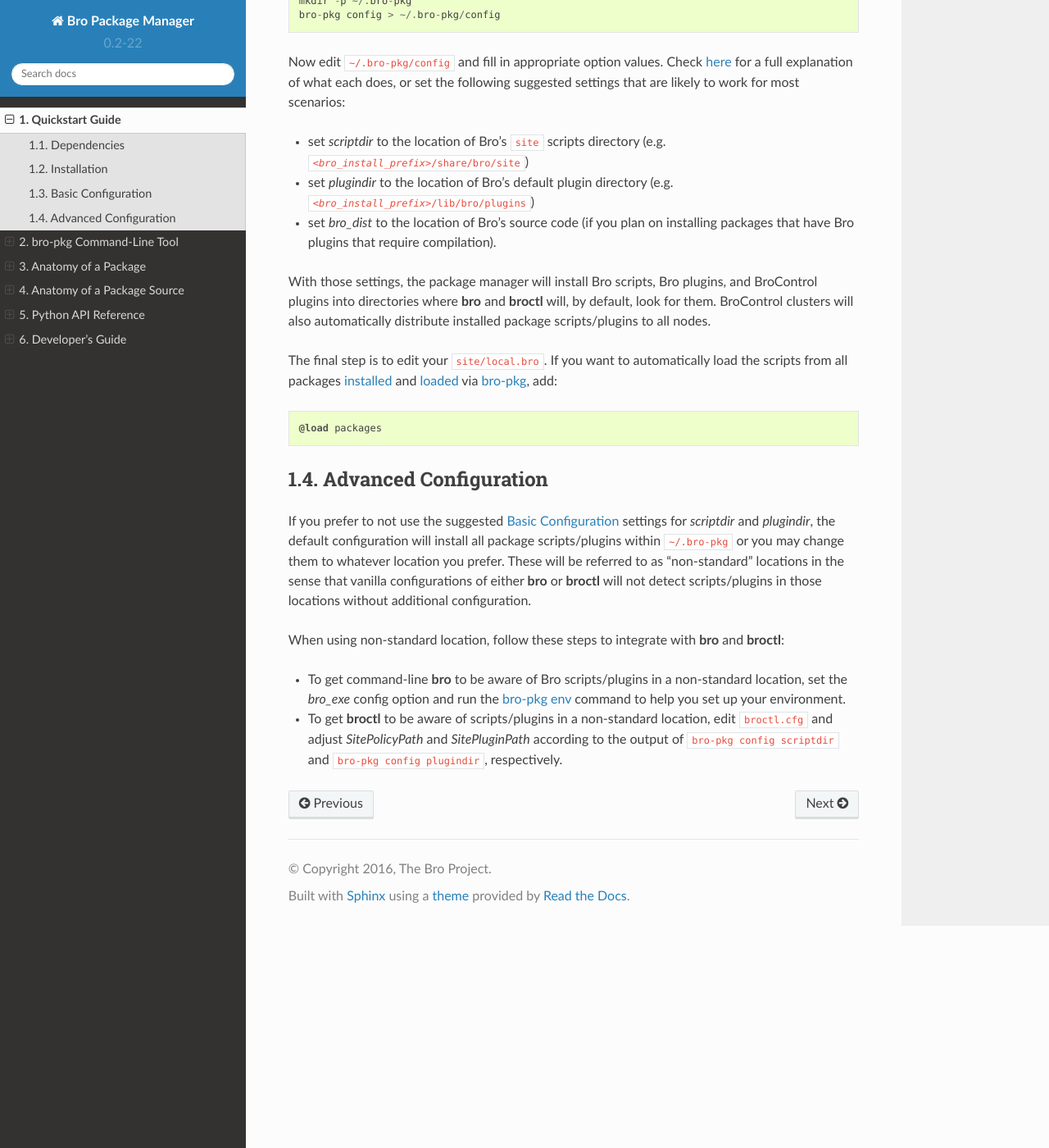
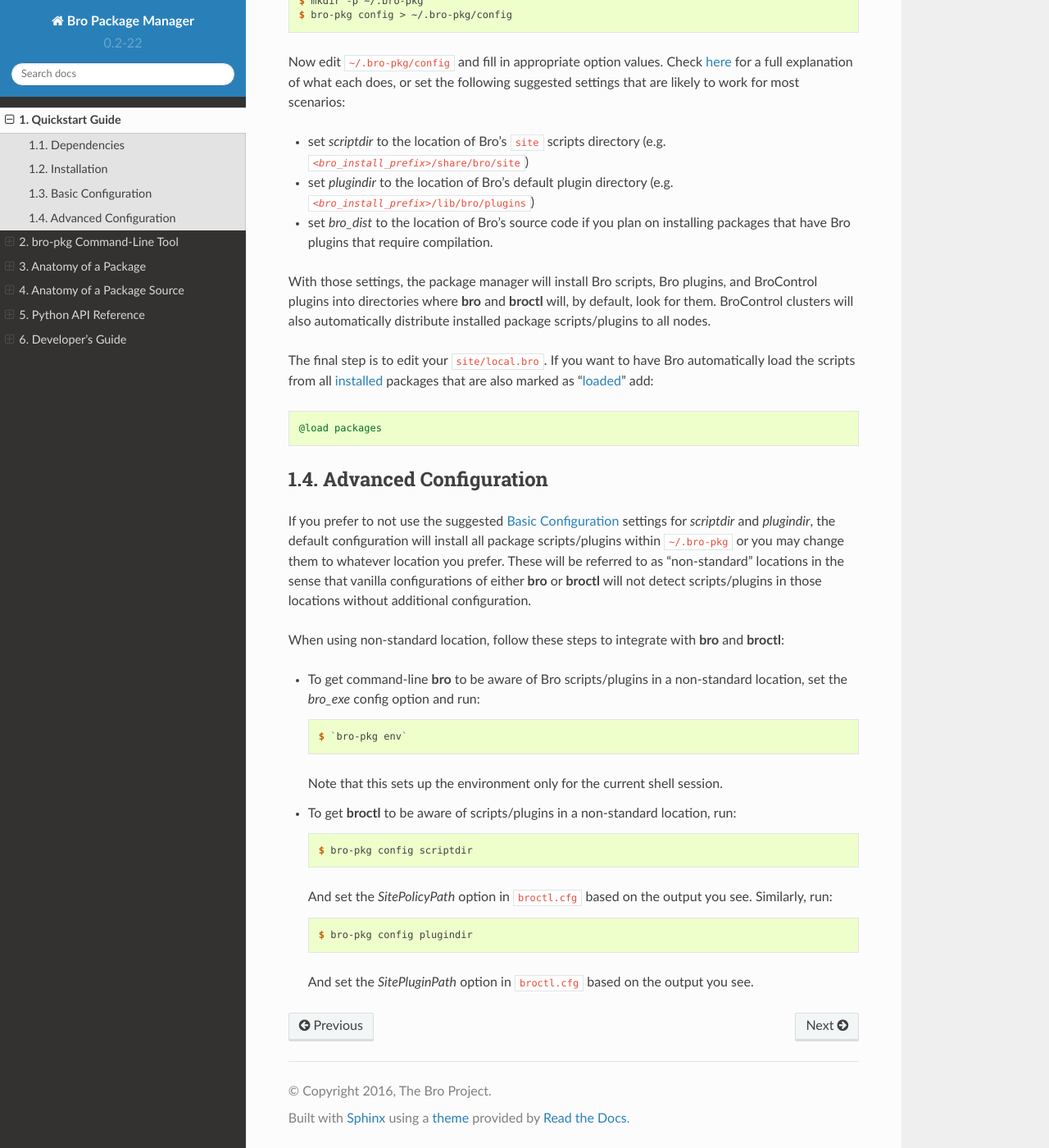
Before and after one commit to zeek/package-manager, a Sphinx documentation site: the page built from doc/quickstart.rst, in a window 1280 px wide and 1400 px high, scrolled down 817 px. Shown: the whole window at 82% size. Built offline with Sphinx 7.4.7 and the Read the Docs theme 2.0.0, drawn with Linux system fonts in a browser that asks for light colours; some of the changed text lies outside the part shown.

Commit message:
Docs: misc. style fixes and clarifications.

```diff
--- a/doc/overview.rst
+++ b/doc/overview.rst
@@ -21,3 +21,6 @@ because it's hosted there.
 The Bro Package Manager user manual and further documentation can be found at:
 
   http://bro-package-manager.readthedocs.io
+
+Or for offline reading, look in the ``docs/`` directory of the source code
+distribution.
--- a/doc/quickstart.rst
+++ b/doc/quickstart.rst
@@ -12,26 +12,31 @@ Dependencies
 Note that following the suggested `Installation`_ process via :program:`pip`
 will automatically install `GitPython` and `semantic_version` for you.
 
-
 Installation
 ------------
 
-Using the latest stable release on PyPI_::
+Using the latest stable release on PyPI_:
 
-  pip install bro-pkg
+.. code-block:: console
 
-Using the latest git development version::
+  $ pip install bro-pkg
 
-  pip install git+git://github.com/bro/package-manager@master
+Using the latest git development version:
+
+.. code-block:: console
+
+  $ pip install git+git://github.com/bro/package-manager@master
 
 Basic Configuration
 -------------------
 
 After first installation via :program:`pip`, additional configuration is
-required::
+required:
 
-  mkdir -p ~/.bro-pkg
-  bro-pkg config > ~/.bro-pkg/config
+.. code-block:: console
+
+  $ mkdir -p ~/.bro-pkg
+  $ bro-pkg config > ~/.bro-pkg/config
 
 Now edit :file:`~/.bro-pkg/config` and fill in appropriate option values.
 Check :ref:`here <bro-pkg-config-file>` for a full explanation of what each
@@ -44,8 +49,8 @@ scenarios:
 - set `plugindir` to the location of Bro's default plugin directory (e.g.
   :file:`{<bro_install_prefix>}/lib/bro/plugins`)
 
-- set `bro_dist` to the location of Bro's source code (if you plan on
-  installing packages that have Bro plugins that require compilation).
+- set `bro_dist` to the location of Bro's source code if you plan on
+  installing packages that have Bro plugins that require compilation.
 
 With those settings, the package manager will install Bro scripts, Bro plugins,
 and BroControl plugins into directories where :program:`bro` and
@@ -53,9 +58,11 @@ and BroControl plugins into directories where :program:`bro` and
 also automatically distribute installed package scripts/plugins to all nodes.
 
 The final step is to edit your :file:`site/local.bro`.  If you want to
-automatically load the scripts from all packages
-:ref:`installed <install-command>` and :ref:`loaded <load-command>`
-via :ref:`bro-pkg <bro-pkg>`, add::
+have Bro automatically load the scripts from all
+:ref:`installed <install-command>` packages that are also marked as
+":ref:`loaded <load-command>`" add:
+
+.. code-block:: bro
 
   @load packages
 
@@ -74,13 +81,29 @@ When using non-standard location, follow these steps to integrate with
 :program:`bro` and :program:`broctl`:
 
 - To get command-line :program:`bro` to be aware of Bro scripts/plugins in a
-  non-standard location, set the `bro_exe` config option and run the
-  :ref:`bro-pkg env <env-command>` command to help you set up your environment.
+  non-standard location, set the `bro_exe` config option and run:
+
+  .. code-block:: console
+
+    $ `bro-pkg env`
+
+  Note that this sets up the environment only for the current shell session.
 
 - To get :program:`broctl` to be aware of scripts/plugins in a non-standard
-  location, edit :file:`broctl.cfg` and adjust `SitePolicyPath`
-  and `SitePluginPath` according to the output of
-  ``bro-pkg config scriptdir`` and ``bro-pkg config plugindir``,
-  respectively.
+  location, run:
+
+  .. code-block:: console
+
+    $ bro-pkg config scriptdir
+
+  And set the `SitePolicyPath` option in :file:`broctl.cfg` based on the output
+  you see.  Similarly, run:
+
+  .. code-block:: console
+
+    $ bro-pkg config plugindir
+
+  And set the `SitePluginPath` option in :file:`broctl.cfg` based on the output
+  you see.
 
 .. _PyPI: https://pypi.python.org/pypi
--- a/doc/source.rst
+++ b/doc/source.rst
@@ -2,7 +2,7 @@ Anatomy of a Package Source
 ===========================
 
 :ref:`bro-pkg <bro-pkg>`, by default, is configured to obtain packages from a
-single "package source": the `Bro Packages Git Repository`_, which is hosted by
+single "package source", the `Bro Packages Git Repository`_, which is hosted by
 and loosely curated by the Bro Team. However, users may :ref:`configure bro-pkg
 <bro-pkg-config-file>` to use other package sources: either ones they've set up
 themselves for organization purposes or those hosted by other third parties.
```
Also changed, not shown: doc/package.rst (+5 -2 lines).
